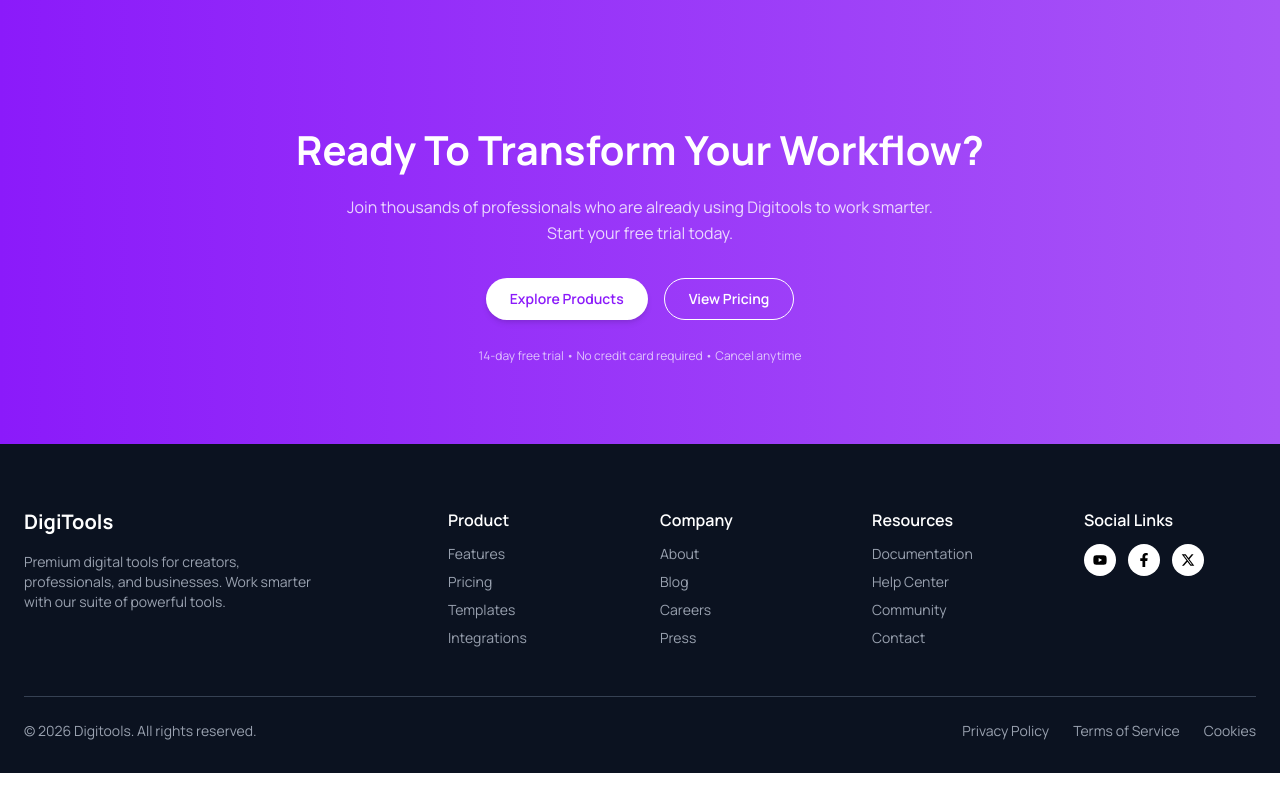
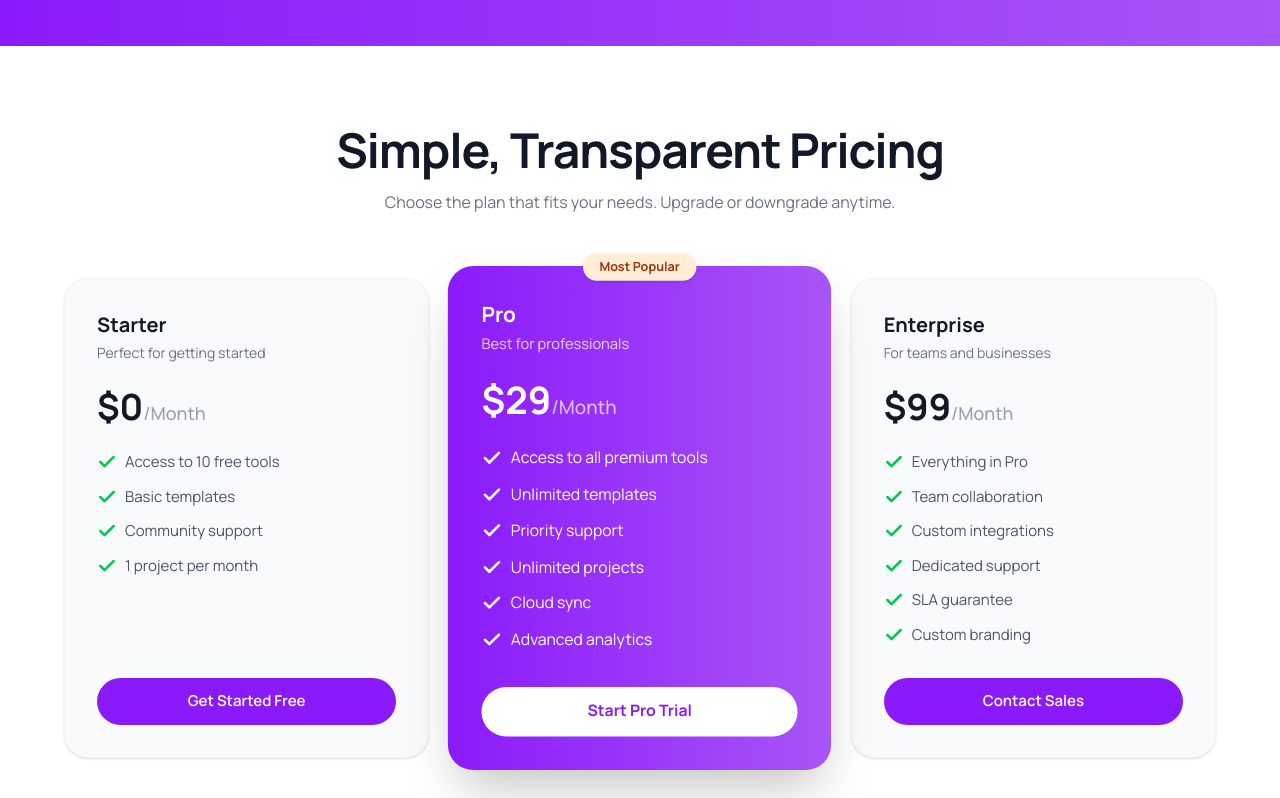
Before and after one commit to atikurr/DigiTools, a React (Vite) app: page / in a window 1280 px wide. Shown: the part 982-1780 px from the top of the page. Before the commit the page ends 1755 px from the top, so only its background shows below. Built offline with nearby package versions, Linux system fonts and the light colour scheme.

Commit message:
Membership

```diff
--- a/src/App.jsx
+++ b/src/App.jsx
@@ -3,6 +3,7 @@ import Banner from "./components/Banner";
 import Stats from "./components/Stats";
 import CallAction from "./components/CallAction";
 import Footer from "./components/Footer";
+import Pricing from "./components/Pricing";
 
 function App() {
   const cart = [];
@@ -19,11 +20,15 @@ function App() {
       {/* Stats */}
       <Stats />
 
+      {/* {Pricing} */}
+
+      <Pricing />
+
       {/* CTA */}
       <CallAction />
 
-      {/* CTA */}
-      <Footer></Footer>
+      {/* Footer */}
+      <Footer />
 
     </div>
   );
--- a/src/components/Banner.jsx
+++ b/src/components/Banner.jsx
@@ -10,9 +10,9 @@ const Banner = () => {
         <div className="space-y-6">
           {/* Tag */}
           <div className="flex items-center gap-2 bg-[#E1E7FF] px-4 py-1.5 rounded-full w-fit">
-            <BiBullseye className="text-[var(--primary-color)]" size={16} />
+            <BiBullseye className="text-(--primary-color)" size={16} />
 
-            <span className="text-sm font-medium text-[var(--primary-color)]">
+            <span className="text-sm font-medium text-(--primary-color)">
               New: AI-Powered Tools Available
             </span>
           </div>
@@ -20,7 +20,7 @@ const Banner = () => {
           {/* Heading */}
           <h1 className="text-4xl lg:text-5xl font-bold text-[#101727] leading-tight">
             Supercharge Your <br />
-            <span className="text-[var(--primary-color)]">
+            <span className="text-(--primary-color)">
               Digital Workflow
             </span>
           </h1>
@@ -34,12 +34,12 @@ const Banner = () => {
           {/* Buttons */}
           <div className="flex flex-wrap items-center gap-4 pt-2">
             {/* Primary Button */}
-            <button className="bg-[var(--primary-color)] text-white px-6 py-3 rounded-full text-sm font-bold hover:opacity-90 transition">
+            <button className="bg-(--primary-color) text-white px-6 py-3 rounded-full text-sm font-bold hover:opacity-90 transition">
               Explore Products
             </button>
 
             {/* Watch Demo */}
-            <button className="border border-[var(--primary-color)] text-[var(--primary-color)] px-6 py-3 rounded-full text-sm font-bold flex items-center gap-1 hover:bg-purple-50 transition">
+            <button className="border border-(--primary-color) text-(--primary-color) px-6 py-3 rounded-full text-sm font-bold flex items-center gap-1 hover:bg-purple-50 transition">
               <TiMediaPlayOutline size={30} />
               Watch Demo
             </button>
--- a/src/components/Navbar.jsx
+++ b/src/components/Navbar.jsx
@@ -20,7 +20,7 @@ const Navbar = ({ cart = [] }) => {
             <li key={item}>
               <a
                 href={`#${item}`}
-                className="hover:text-[var(--primary-color)] transition capitalize"
+                className="hover:text-(--primary-color) transition capitalize"
               >
                 {item}
               </a>
@@ -33,18 +33,18 @@ const Navbar = ({ cart = [] }) => {
           {/* Cart */}
           <div className="relative cursor-pointer">
             <ShoppingCart size={20} />
-            <span className="absolute -top-2 -right-2 bg-[var(--primary-color)] text-white text-[10px] px-1.5 rounded-full">
+            <span className="absolute -top-2 -right-2 bg-(--primary-color) text-white text-[10px] px-1.5 rounded-full">
               {cart.length}
             </span>
           </div>
 
           {/* Desktop Buttons */}
           <div className="hidden md:flex items-center gap-4">
-            <button className="text-sm font-semibold text-[#101727] hover:text-[var(--primary-color)]">
+            <button className="text-sm font-semibold text-[#101727] hover:text-(--primary-color)">
               Login
             </button>
 
-            <button className="bg-[var(--primary-color)] text-white px-4 py-2 rounded-full text-sm hover:opacity-90 transition">
+            <button className="bg-(--primary-color) text-white px-4 py-2 rounded-full text-sm hover:opacity-90 transition">
               Get Started
             </button>
           </div>
@@ -63,7 +63,7 @@ const Navbar = ({ cart = [] }) => {
             <a
               key={item}
               href={`#${item}`}
-              className="text-sm font-medium text-[#101727] hover:text-[var(--primary-color)] capitalize"
+              className="text-sm font-medium text-[#101727] hover:text-(--primary-color) capitalize"
               onClick={() => setIsOpen(false)}
             >
               {item}
@@ -71,7 +71,7 @@ const Navbar = ({ cart = [] }) => {
           ))}
 
           <button className="text-sm">Login</button>
-          <button className="w-full bg-[var(--primary-color)] text-white py-2 rounded-full text-sm">
+          <button className="w-full bg-(--primary-color) text-white py-2 rounded-full text-sm">
             Get Started
           </button>
         </div>
--- /dev/null
+++ b/src/components/Pricing.jsx
@@ -0,0 +1,134 @@
+import React from "react";
+import { LuCheck } from "react-icons/lu";
+
+const Pricing = () => {
+  return (
+    <div id="pricing" className="w-full py-20 bg-white text-center font-sans">
+      <div className="max-w-300 mx-auto px-6">
+        {/* Title Section */}
+        <h2 className="text-4xl md:text-5xl font-extrabold text-[#111827] tracking-tight">
+          Simple, Transparent Pricing
+        </h2>
+        <p className="text-gray-500 font-normal mt-4">
+          Choose the plan that fits your needs. Upgrade or downgrade anytime.
+        </p>
+
+
+        <div className="grid grid-cols-1 md:grid-cols-3 gap-7 mt-16 items-center">
+          {/* Starter Plan (Inactive Look) */}
+          <div className="bg-[#F9FAFB] h-full p-8 rounded-3xl border border-gray-100 shadow-sm flex flex-col">
+            <h3 className="text-xl font-bold text-left text-[#111827]">
+              Starter
+            </h3>
+            <p className="text-sm text-gray-500 text-left mt-1">
+              Perfect for getting started
+            </p>
+
+            <div className="mt-6 mb-6 text-left">
+              <span className="text-4xl font-bold text-[#111827]">$0</span>
+              <span className="text-gray-400 text-lg font-medium">/Month</span>
+            </div>
+
+            <ul className="space-y-3 text-left grow">
+              {[
+                "Access to 10 free tools",
+                "Basic templates",
+                "Community support",
+                "1 project per month",
+              ].map((item) => (
+                <li
+                  key={item}
+                  className="flex items-center gap-2 text-gray-600 text-[15px]"
+                >
+                  <LuCheck className="text-green-500 text-xl stroke-[3px]" />{" "}
+                  {item}
+                </li>
+              ))}
+            </ul>
+
+            <button className="mt-8 w-full bg-(--primary-color) hover:bg-[#6D28D9] text-white py-3 rounded-full text-[15px] font-semibold transition-all">
+              Get Started Free
+            </button>
+          </div>
+
+          {/* Pro Plan (Active/Most Popular) */}
+          <div className="relative bg-[linear-gradient(to_right,var(--primary-color),#A855F7)] p-8 rounded-3xl shadow-2xl flex flex-col h-full transform scale-105 z-10 border-none">
+            {/* Badge */}
+            <span className="absolute -top-3 left-1/2 -translate-x-1/2 bg-[#FFEDD5] text-[#9A3412] text-[12px] px-4 py-1 rounded-full font-bold shadow-sm">
+              Most Popular
+            </span>
+
+            <h3 className="text-xl font-bold text-left text-white">Pro</h3>
+            <p className="text-sm text-white/80 text-left mt-1">
+              Best for professionals
+            </p>
+
+            <div className="mt-6 mb-6 text-left text-white">
+              <span className="text-4xl font-bold">$29</span>
+              <span className="text-white/70 text-lg font-medium">/Month</span>
+            </div>
+
+            <ul className="space-y-3 text-left grow text-white">
+              {[
+                "Access to all premium tools",
+                "Unlimited templates",
+                "Priority support",
+                "Unlimited projects",
+                "Cloud sync",
+                "Advanced analytics",
+              ].map((item) => (
+                <li key={item} className="flex items-center gap-2 text-[15px]">
+                  <LuCheck className="text-white text-xl stroke-[3px]" /> {item}
+                </li>
+              ))}
+            </ul>
+
+            <button className="mt-8 w-full bg-white text-[#8B1AFA] hover:bg-gray-100 py-3 rounded-full text-[15px] font-bold transition-all">
+              Start Pro Trial
+            </button>
+          </div>
+
+          {/* Enterprise Plan (Inactive Look) */}
+          <div className="bg-[#F9FAFB] p-8 rounded-3xl border border-gray-100 shadow-sm flex flex-col h-fit">
+            <h3 className="text-xl font-bold text-left text-[#111827]">
+              Enterprise
+            </h3>
+            <p className="text-sm text-gray-500 text-left mt-1">
+              For teams and businesses
+            </p>
+
+            <div className="mt-6 mb-6 text-left">
+              <span className="text-4xl font-bold text-[#111827]">$99</span>
+              <span className="text-gray-400 text-lg font-medium">/Month</span>
+            </div>
+
+            <ul className="space-y-3 text-left grow">
+              {[
+                "Everything in Pro",
+                "Team collaboration",
+                "Custom integrations",
+                "Dedicated support",
+                "SLA guarantee",
+                "Custom branding",
+              ].map((item) => (
+                <li
+                  key={item}
+                  className="flex items-center gap-2 text-gray-600 text-[15px]"
+                >
+                  <LuCheck className="text-green-500 text-xl stroke-[3px]" />{" "}
+                  {item}
+                </li>
+              ))}
+            </ul>
+
+            <button className="mt-8 w-full bg-(--primary-color) hover:bg-[#6D28D9] text-white py-3 rounded-full text-[15px] font-semibold transition-all">
+              Contact Sales
+            </button>
+          </div>
+        </div>
+      </div>
+    </div>
+  );
+};
+
+export default Pricing;
--- a/src/index.css
+++ b/src/index.css
@@ -6,7 +6,7 @@
 
 
 :root {
-  --primary-color: #8B1AFA;
+  --primary-color:#8B1AFA;
 }
 
 * {
```
